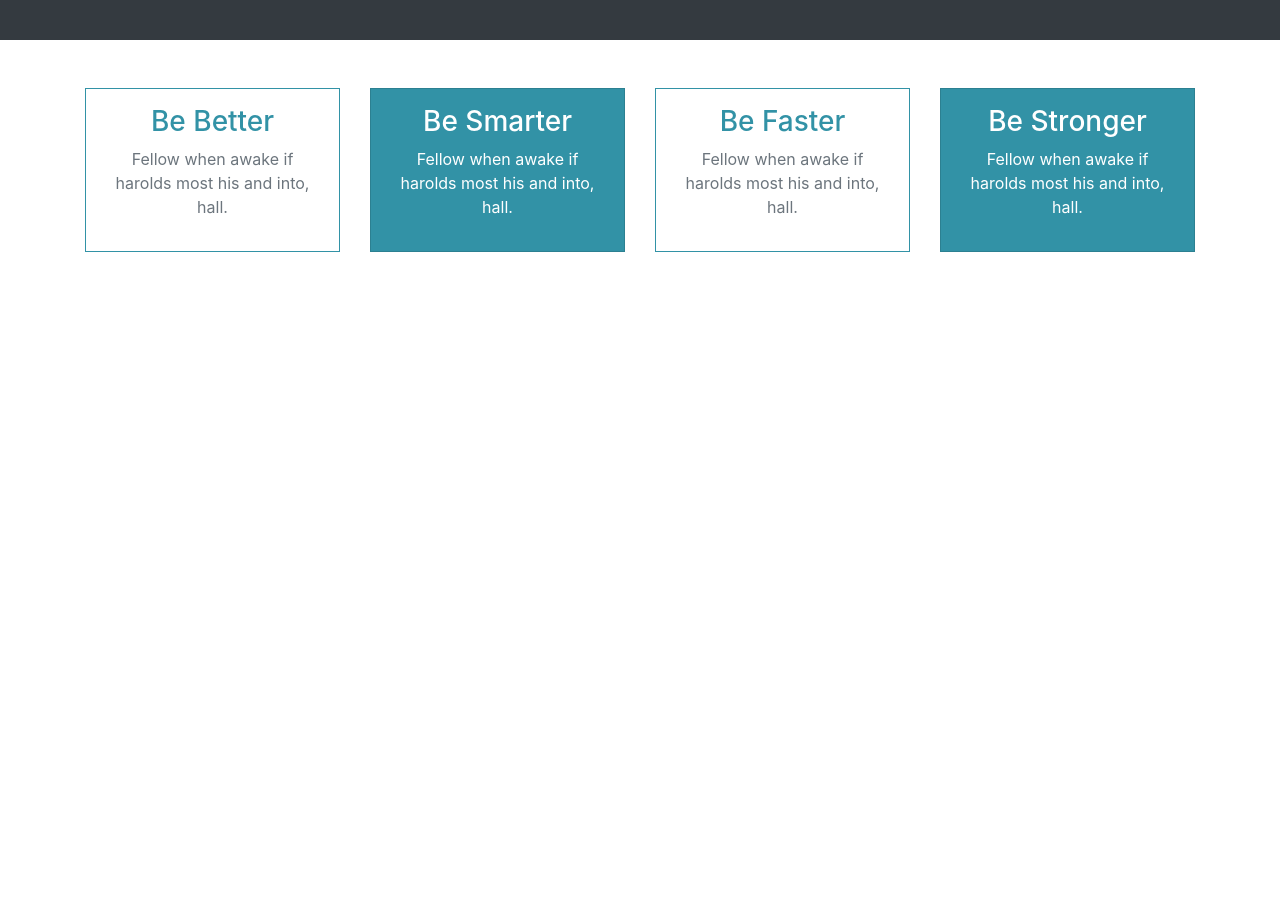
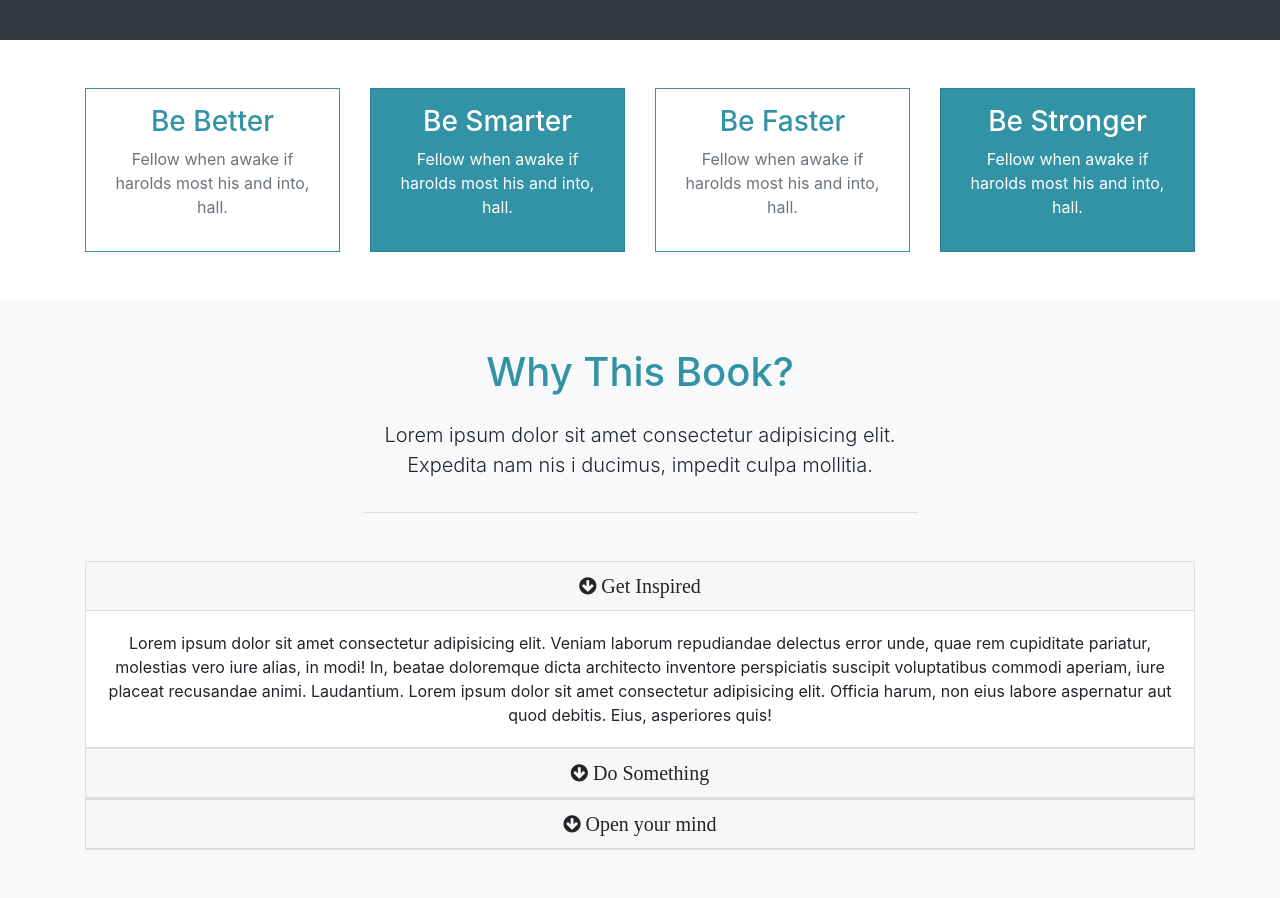
Before and after one commit to supercoder123/Mizuxe-bootstrap-4-landing-page, a website: page index.html in a window 1280 px wide. Shown: the part 809-1707 px from the top of the page. Before the commit the page ends 1109 px from the top, so only its background shows below. Drawn offline with Linux system fonts and the light colour scheme.

Commit message:
finished about and why section and accordion

```diff
--- a/index.html
+++ b/index.html
@@ -118,6 +118,83 @@
 
     </section>
 
+    <!-- About / why section -->
+    <section id="about" class="py-5 text-center bg-light">
+        <div class="container">
+            <div class="row">
+                <div class="col">
+                    <div class="info-header mb-5">
+                        <h1 class="text-primary pb-3">
+                            Why This Book?
+                        </h1>
+                        <p class="lead pb-3">
+                            Lorem ipsum dolor sit amet consectetur adipisicing elit. Expedita nam nis i ducimus, impedit culpa mollitia.
+                        </p>
+                    </div>
+                    <div id="accordion" role="tablist">
+                        <div class="card">
+                            <div class="card-header" id="heading1">
+                                <h5 class="mb-0">
+                                    <div href="#collapse1" data-toggle="collapse" data-parent="#accordion">
+                                        <i class="fa fa-arrow-circle-down"> Get Inspired</i>
+                                    </div>
+                                </h5>
+                            </div>
+                            <div id="collapse1" class="collapse show">
+                                <div class="card-body">
+                                    Lorem ipsum dolor sit amet consectetur adipisicing elit. Veniam laborum repudiandae delectus error unde, quae rem cupiditate
+                                    pariatur, molestias vero iure alias, in modi! In, beatae doloremque dicta architecto
+                                    inventore perspiciatis suscipit voluptatibus commodi aperiam, iure placeat recusandae
+                                    animi. Laudantium. Lorem ipsum dolor sit amet consectetur adipisicing elit. Officia harum,
+                                    non eius labore aspernatur aut quod debitis. Eius, asperiores quis!
+                                </div>
+                            </div>
+                        </div>
+
+                        <div class="card">
+                            <div class="card-header" id="heading2">
+                                <h5 class="mb-0">
+                                    <div href="#collapse2" data-toggle="collapse" data-parent="#accordion">
+                                        <i class="fa fa-arrow-circle-down"> Do Something</i>
+                                    </div>
+                                </h5>
+                            </div>
+                            <div id="collapse2" class="collapse ">
+                                <div class="card-body">
+                                    Lorem ipsum dolor sit amet consectetur adipisicing elit. Veniam laborum repudiandae delectus error unde, quae rem cupiditate
+                                    pariatur, molestias vero iure alias, in modi! In, beatae doloremque dicta architecto
+                                    inventore perspiciatis suscipit voluptatibus commodi aperiam, iure placeat recusandae
+                                    animi. Laudantium. Lorem ipsum dolor sit amet consectetur adipisicing elit. Officia harum,
+                                    non eius labore aspernatur aut quod debitis. Eius, asperiores quis!
+                                </div>
+                            </div>
+                        </div>
+
+                        <div class="card">
+                            <div class="card-header" id="heading3">
+                                <h5 class="mb-0">
+                                    <div href="#collapse3" data-toggle="collapse" data-parent="#accordion">
+                                        <i class="fa fa-arrow-circle-down"> Open your mind</i>
+                                    </div>
+                                </h5>
+                            </div>
+                            <div id="collapse3" class="collapse">
+                                <div class="card-body">
+                                    Lorem ipsum dolor sit amet consectetur adipisicing elit. Veniam laborum repudiandae delectus error unde, quae rem cupiditate
+                                    pariatur, molestias vero iure alias, in modi! In, beatae doloremque dicta architecto
+                                    inventore perspiciatis suscipit voluptatibus commodi aperiam, iure placeat recusandae
+                                    animi. Laudantium. Lorem ipsum dolor sit amet consectetur adipisicing elit. Officia harum,
+                                    non eius labore aspernatur aut quod debitis. Eius, asperiores quis!
+                                </div>
+                            </div>
+                        </div>
+                    </div>
+                </div>
+            </div>
+        </div>
+    </section>
+
+
     <script src="src/js/jquery.min.js"></script>
     <script src="src/js/bootstrap.min.js"></script>
     <script src="src/js/popper.min.js"></script>
--- a/src/scss/style.scss
+++ b/src/scss/style.scss
@@ -29,3 +29,9 @@ body {
     height: 100%;
   }
 }
+
+.info-header {
+  width: 50%;
+  margin: auto;
+  border-bottom: 1px #ddd solid;
+}
```
Also changed, not shown: src/css/style.css.
